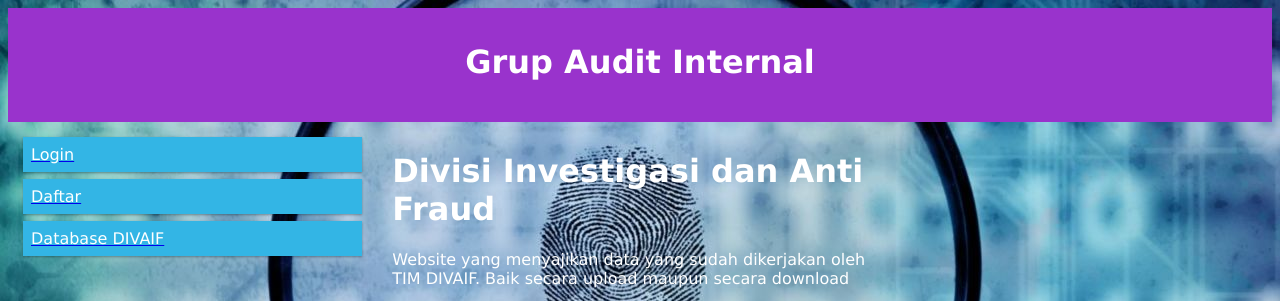
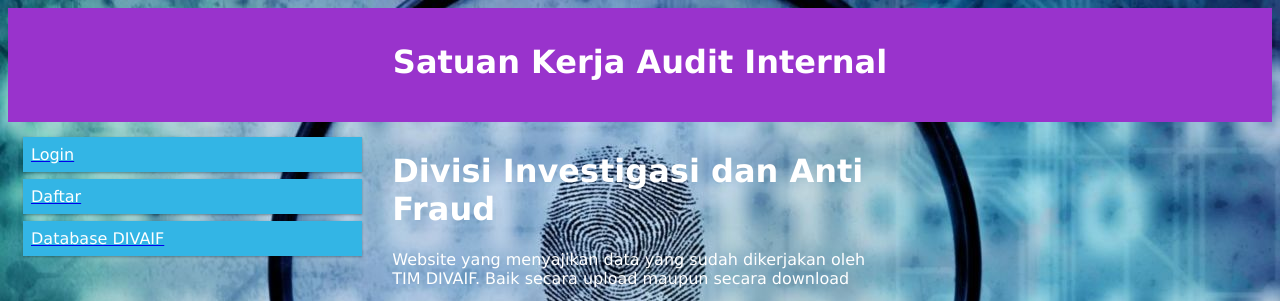
Before and after one commit to andreprasetyo65/divaif, a plain HTML site: page index.html in a window 1280 px wide. Shown: the top 301 px of the page. Drawn offline with Linux system fonts and the light colour scheme.

Commit message:
ganti header

```diff
--- a/DIVAIF.html
+++ b/index.html
@@ -9,7 +9,7 @@
 
 <body>
 <div class="header">
-  <h1>Grup Audit Internal</h1>
+  <h1>Satuan Kerja Audit Internal</h1>
 </div>
 
 <div class="row">
```
